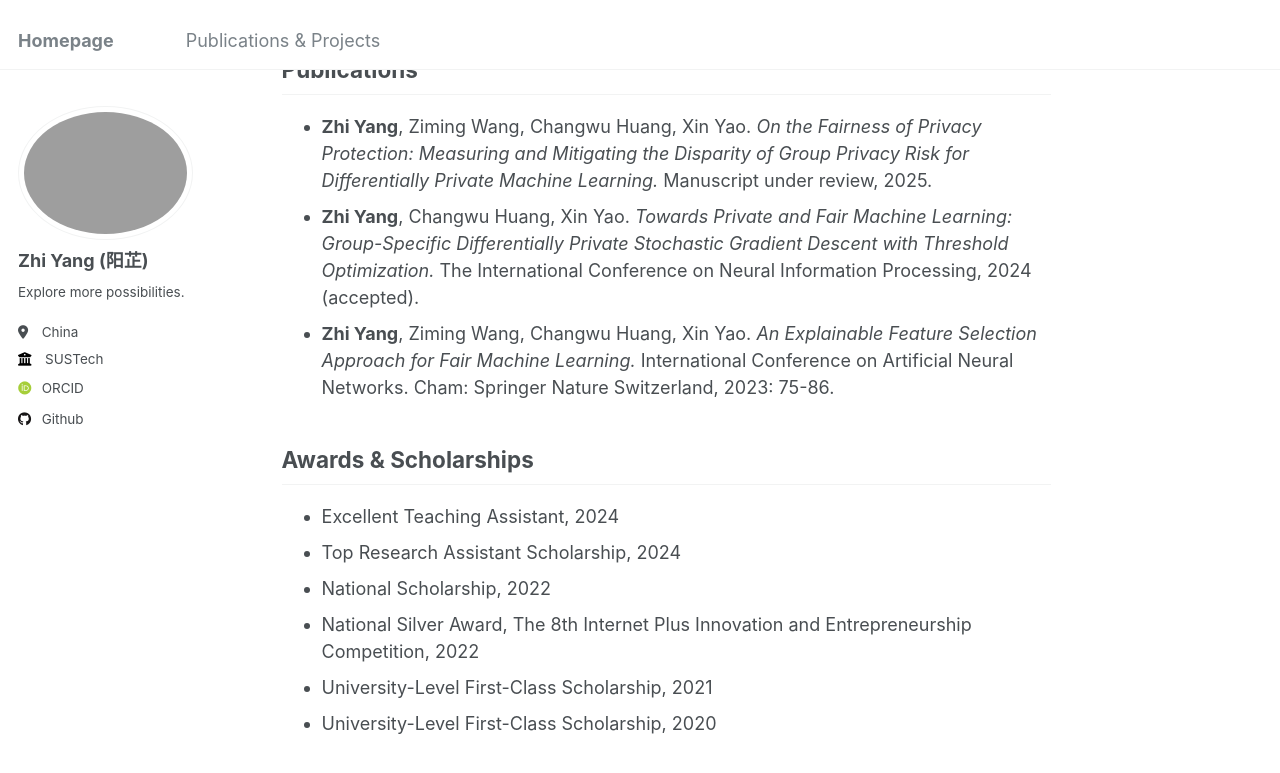
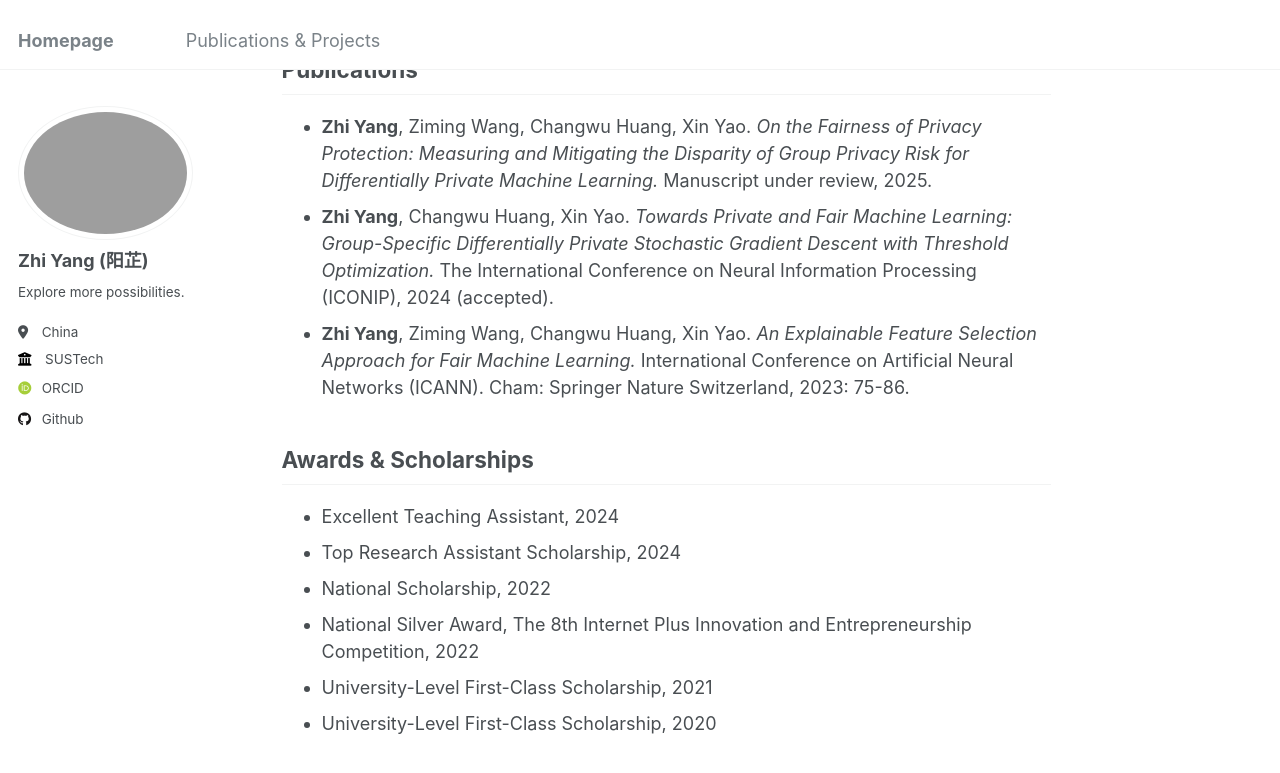
Before and after one commit to ruayz/ruayz.github.io, a Jekyll site: the page built from _pages/about.md, in a window 1280 px wide and 900 px high, scrolled down 677 px. Shown: the top 773 px of the window. Built offline with Jekyll 4.4.1, drawn with Linux system fonts in a browser that asks for light colours; some web fonts are replaced.

Commit message:
Update about.md

```diff
--- a/_pages/about.md
+++ b/_pages/about.md
@@ -21,8 +21,8 @@ Education
 Publications
 ------
 - **Zhi Yang**, Ziming Wang, Changwu Huang, Xin Yao. *On the Fairness of Privacy Protection: Measuring and Mitigating the Disparity of Group Privacy Risk for Differentially Private Machine Learning.* Manuscript under review, 2025.
-- **Zhi Yang**, Changwu Huang, Xin Yao. *Towards Private and Fair Machine Learning: Group-Specific Differentially Private Stochastic Gradient Descent with Threshold Optimization.* The International Conference on Neural Information Processing, 2024 (accepted).
-- **Zhi Yang**, Ziming Wang, Changwu Huang, Xin Yao. *An Explainable Feature Selection Approach for Fair Machine Learning.* International Conference on Artificial Neural Networks. Cham: Springer Nature Switzerland, 2023: 75-86.
+- **Zhi Yang**, Changwu Huang, Xin Yao. *Towards Private and Fair Machine Learning: Group-Specific Differentially Private Stochastic Gradient Descent with Threshold Optimization.* The International Conference on Neural Information Processing (ICONIP), 2024 (accepted).
+- **Zhi Yang**, Ziming Wang, Changwu Huang, Xin Yao. *An Explainable Feature Selection Approach for Fair Machine Learning.* International Conference on Artificial Neural Networks (ICANN). Cham: Springer Nature Switzerland, 2023: 75-86.
 
 Awards & Scholarships
 ------
```
